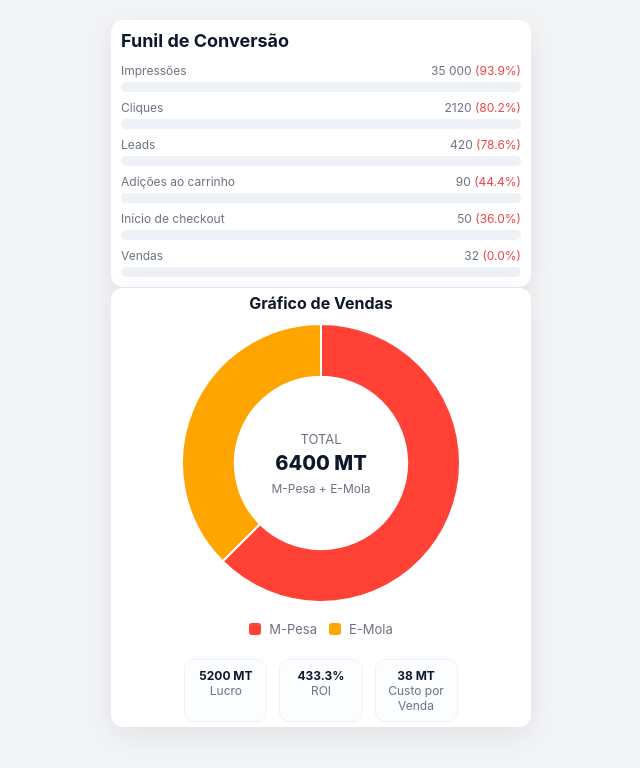
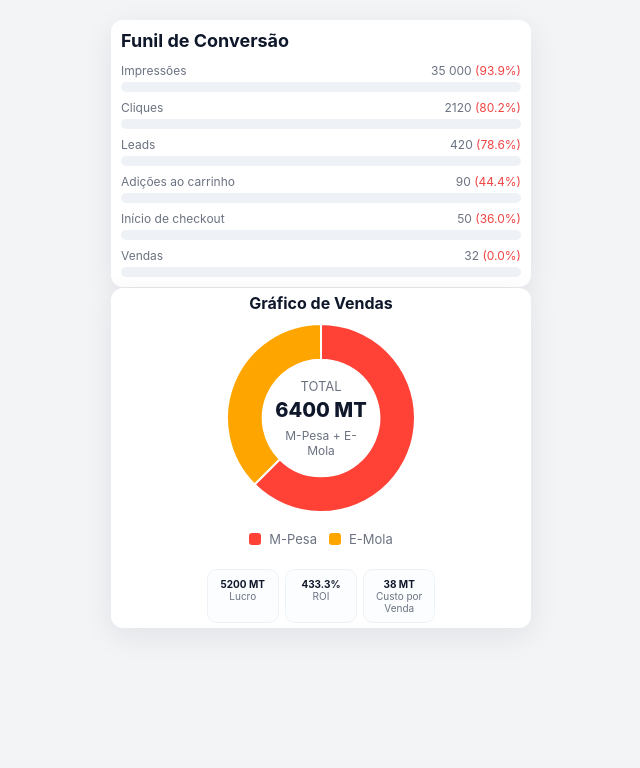
Before and after one commit to 258Solution/Pilass, a plain HTML site: page index.html in a window 1280 px wide. Shown: the whole page, without its empty margins (319-959 px from the left). Drawn offline with nearby package versions, Linux system fonts and the light colour scheme.

Commit message:
Update index.html

```diff
--- a/index.html
+++ b/index.html
@@ -59,7 +59,7 @@
   /* Gráfico */
   .chart-card { display:flex; flex-direction:column; align-items:center; gap:10px; padding:5px;}
   .chart-title{ font-weight:700; font-size:16px; }
-  .chart-wrap{ width:280px; height:280px; position:relative; }
+  .chart-wrap{ width:190px; height:190px; position:relative; }
   .center-total{ position:absolute; top:50%; left:50%; transform:translate(-50%,-50%); text-align:center; pointer-events:none; }
   .center-total .label{ color:var(--muted); font-size:13px; }
   .center-total .num{ font-weight:800; font-size:20px; margin-top:4px; }
@@ -68,10 +68,10 @@
   .legend-swatch{ width:12px; height:12px; border-radius:3px; }
 
   /* Cards Lucro/ROI/CPA */
-  .perf{ display:flex; gap:12px; margin-top:12px; justify-content:center; }
+  .perf{ display:flex; gap:6px; margin-top:12px; justify-content:center; }
   .box{ flex:1; background:#fbfdff; padding:8px; border-radius:10px; border:1px solid #eef2f7; text-align:center; font-size:12px; }
-  .box .v{ font-weight:700; font-size:12px; }
-  .box .t{ color:var(--muted); font-size:12px; }
+  .box .v{ font-weight:700; font-size:10px; }
+  .box .t{ color:var(--muted); font-size:10px; }
 
 </style>
 </head>
@@ -89,7 +89,7 @@
   <div class="card chart-card" id="cardGraficoVendas">
     <div class="chart-title">Gráfico de Vendas</div>
     <div class="chart-wrap">
-      <canvas id="doughnutChartVendas" width="220" height="220"></canvas>
+      <canvas id="doughnutChartVendas" width="200" height="200"></canvas>
       <div class="center-total" id="centerTotalVendas">
         <div class="label">TOTAL</div>
         <div class="num" id="centerValueVendas">0 MT</div>
```
